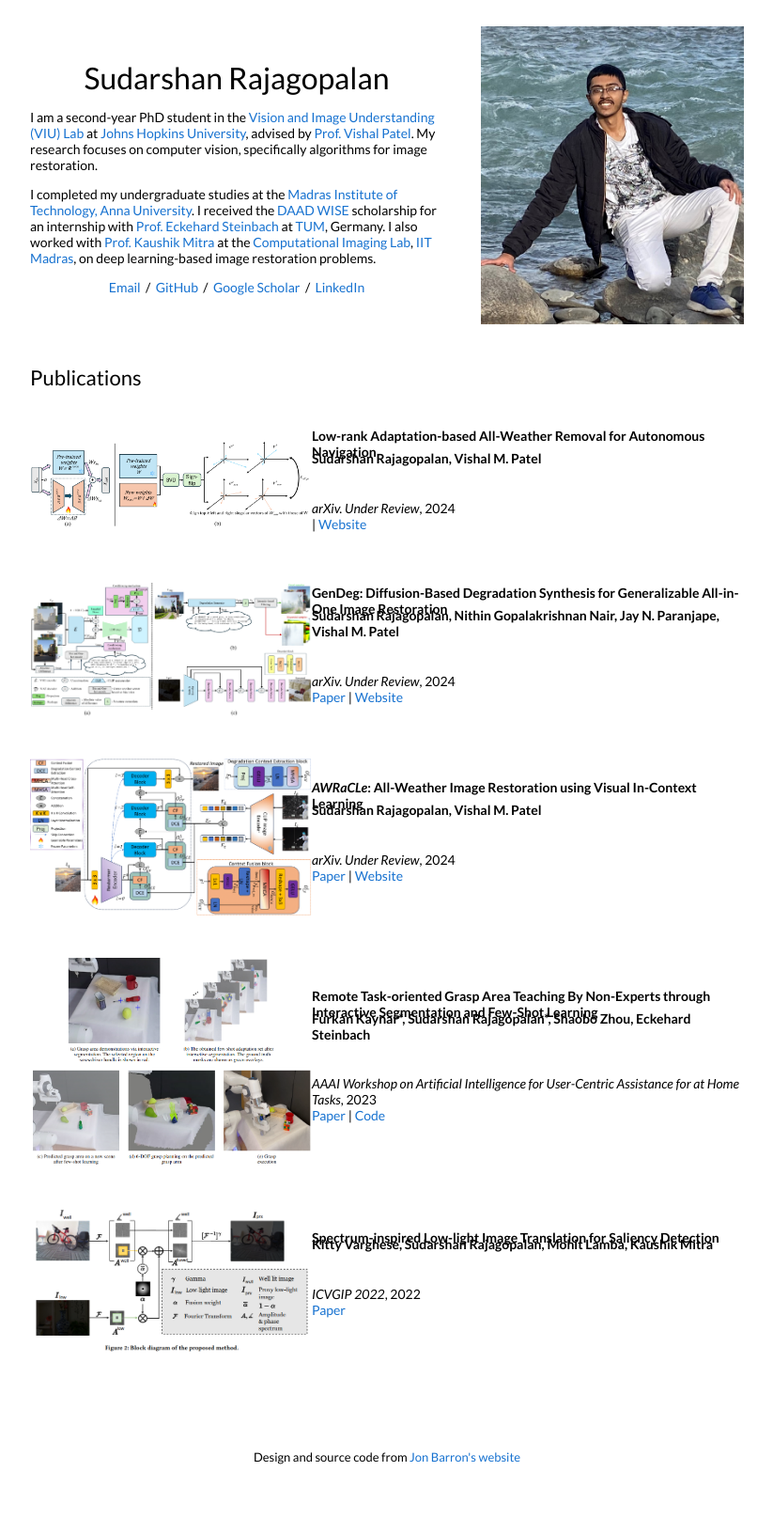
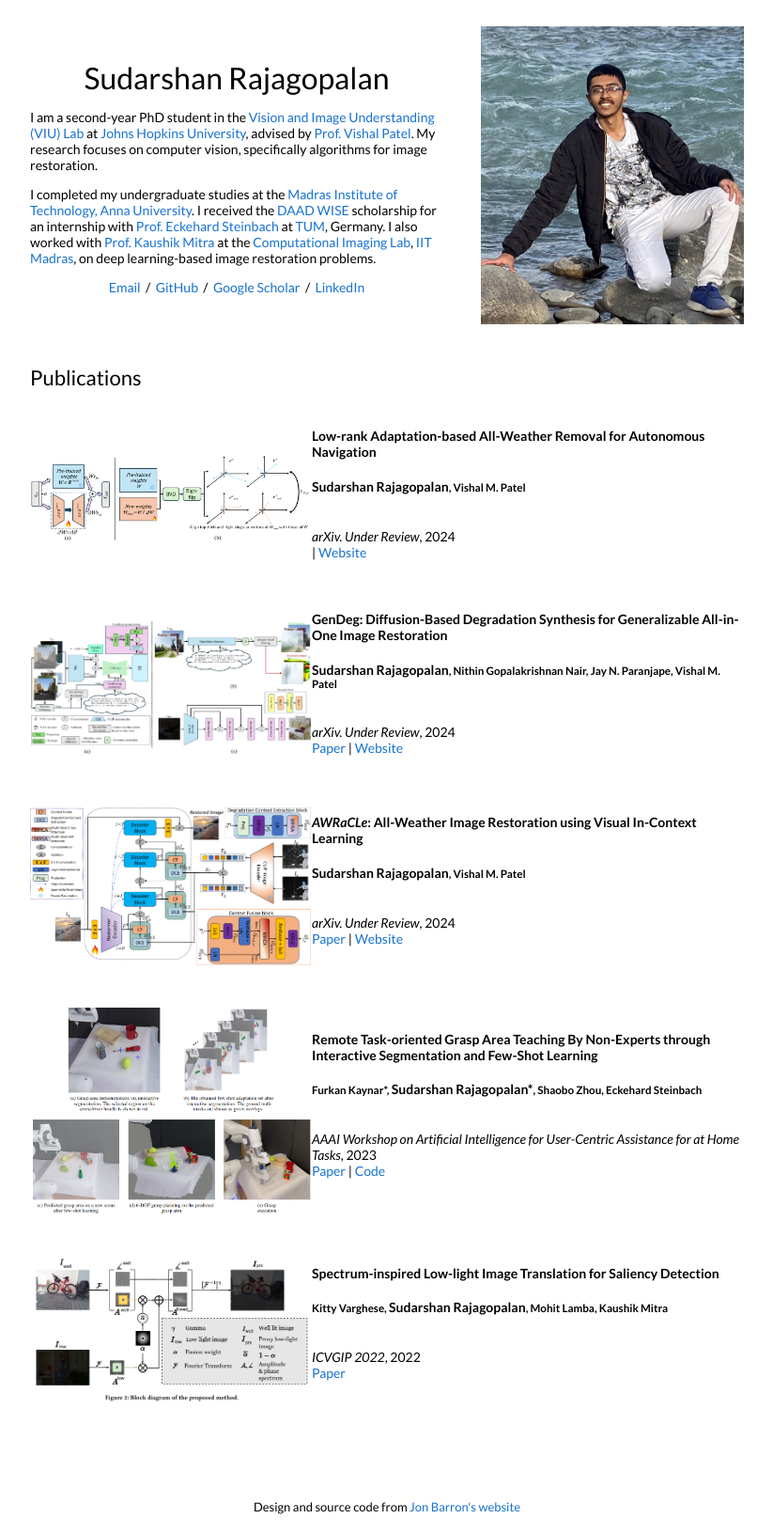
Before and after one commit to sudraj2002/sudraj2002.github.io, a Jekyll site: the page built from _posts/2024-11-27-loraa.md, in a window 1280 px wide. Shown: the whole page at 94% size, without its empty margins (228-1051 px from the left). Built offline with Jekyll 4.4.1, drawn with Linux system fonts in a browser that asks for light colours; before the commit the page ends 1579 px from its top, so only the background shows below that.

Commit message:
Update default.html

```diff
--- a/_layouts/default.html
+++ b/_layouts/default.html
@@ -87,7 +87,7 @@
             <td style="padding:2.5%;width:75%;vertical-align:middle">
               <h3>{{post.title}}</h3>
               <br>
-              <h4 style="margin-top:-10px;">{{ post.authors }}</h4> <!-- Smaller and differentiated -->
+              <h5>{{ post.authors }}</h5> <!-- Smaller and differentiated -->
 
               <br>
               <em>{{post.venue}}</em>, {{ post.date | date: "%Y" }}
```
